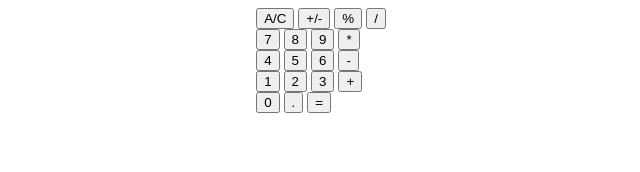
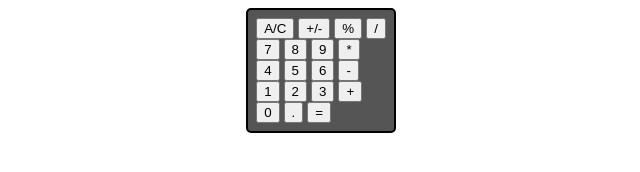
Before and after one commit to TylerNguye/calculator, a plain HTML site: page index.html in a window 1280 px wide. Shown: the whole page, without its empty margins (319-959 px from the left). Drawn offline with Linux system fonts and the light colour scheme.

Commit message:
Add styling to calculator body

```diff
--- a/styles.css
+++ b/styles.css
@@ -1,6 +1,13 @@
 body {
     display: flex;
     justify-content: center;
+}
+
+#calculator {
+    background-color: #555555;
+    padding: 8px;
+    border-radius: 5px;
+    border: 2px solid black;
 }
 
 #screen {
```
